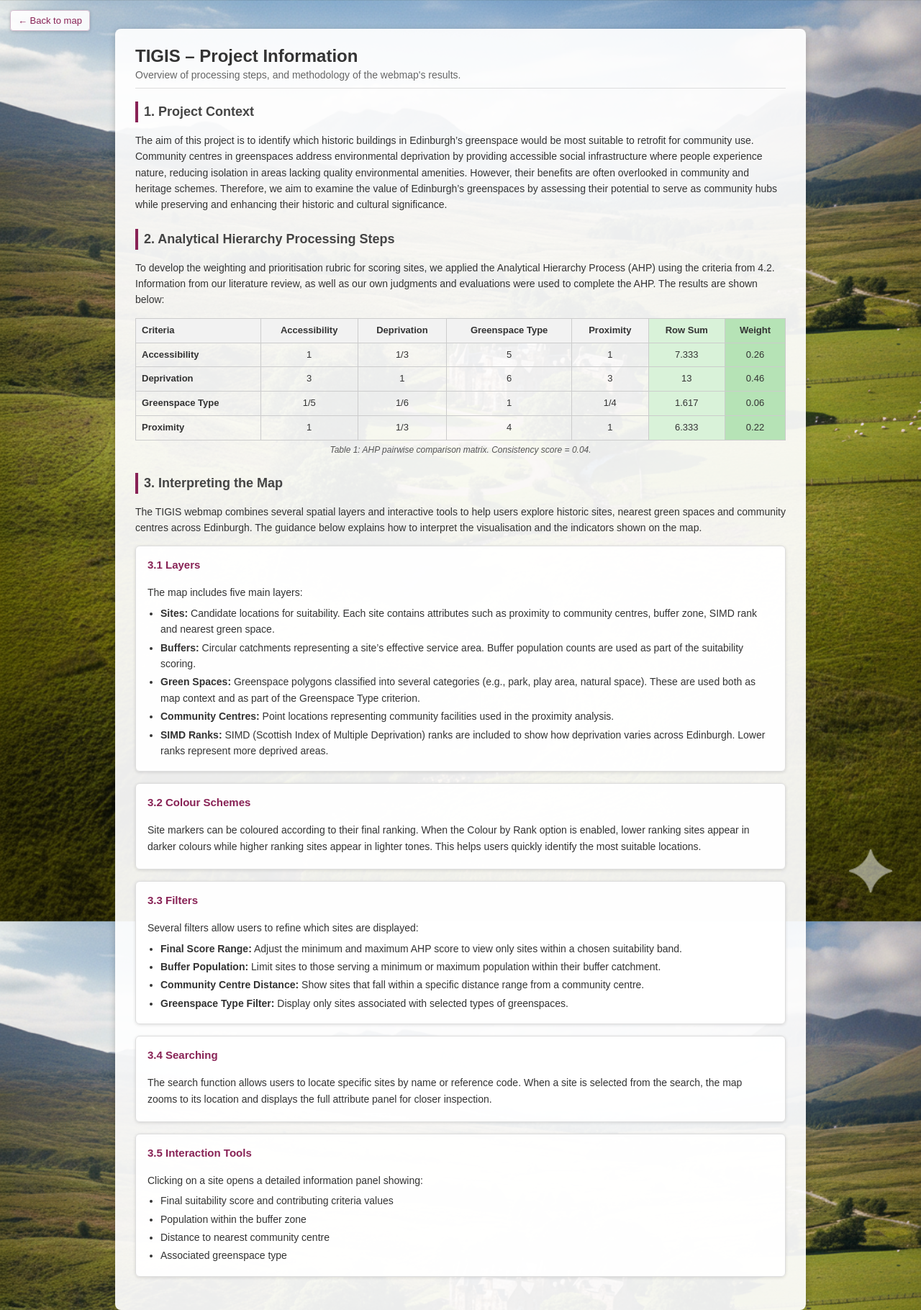
After one commit to Adokan11/TIGIS_webmap, a Flask app: page /info_overview in a window 1280 px wide. The commit adds this page. Shown: the whole page at 72% size. Run offline with Flask 3, Linux system fonts and the light colour scheme; parts of the project's set-up code (start-up, migrations or seed data) failed here and were passed over.

Commit message:
small changes to main.css, info_overview completed

```diff
--- a/app.py
+++ b/app.py
@@ -76,6 +76,11 @@
     layer_order = ['sites', 'buffers', 'spaces', 'ccs']
     return flask.render_template('index.html', layers = layer_order, space_types = good_space_types)
 
+@app.route("/info_overview")
+def info_overview():
+    return flask.render_template("info_overview.html")
+
+
 #debug
 #get_site_details('LB47863')
 #for i in datasets['sites']['DES_REF']:
--- a/static/main.css
+++ b/static/main.css
@@ -196,3 +228,219 @@
 .leaflet-popup-close-button:hover {
     color: #ff0000 !important;
 }
+
+
+/*info_overview css*/
+
+.fixed_back_link {
+    position: fixed;
+    top: 14px;
+    left: 14px;
+    z-index: 2000;
+
+    background: rgba(255, 255, 255, 0.9);
+    padding: 6px 10px;
+    border-radius: 4px;
+    color: #882255;
+    text-decoration: none;
+    font-weight: 500;
+    font-size: 13px;
+    border: 1px solid #d5bfd0;
+    box-shadow: 0 1px 4px #00000030;
+}
+
+.fixed_back_link:hover {
+    background: #f5e9f2;
+}
+
+/* Sidebar link in the webmap: Project Info */
+.info_link {
+    display: block;
+    width: 100%;
+    margin: 0 0 20px 0;
+    padding: 6px 10px;
+    background: #ffffff;
+    border: 1px solid #cccccc;
+    border-radius: 4px;
+    font-size: 14px;
+    color: #882255;
+    font-weight: bold;
+    text-decoration: none;
+    text-align: center;
+    transition:
+        background 0.2s ease,
+        transform 0.15s ease,
+        box-shadow 0.15s ease,
+        border-color 0.15s ease;
+}
+
+.info_link:hover {
+    background: #f5e6f0;
+    transform: translateY(-2px);
+    border-color: #882255;
+    box-shadow: 0 2px 6px #00000025;
+}
+
+
+
+
+body.info_page {
+    background-image: url("green_space.png");
+    background-size: cover;
+    background-position: center;
+    background-repeat: no-repeat;
+    background-attachment: fixed;
+    overflow-y: auto;
+    min-height: 100vh;
+}
+
+.info_container {
+    max-width: 960px;
+    margin: 40px auto;
+    padding: 24px 28px;
+    background: rgba(255, 255, 255, 0.92);
+    border-radius: 8px;
+    box-shadow: 0 2px 10px #00000033;
+}
+
+.info_header {
+    border-bottom: 1px solid #ddd;
+    padding-bottom: 10px;
+    margin-bottom: 18px;
+}
+
+.info_header h1 {
+    font-size: 24px;
+    margin: 0 0 4px 0;
+    color: #333;
+}
+
+.info_tagline {
+    margin: 0;
+    font-size: 14px;
+    color: #666;
+}
+
+.info_main {
+    line-height: 1.6;
+    color: #333;
+    font-size: 14px;
+}
+
+.info_section {
+    margin-bottom: 22px;
+}
+
+.info_section h2 {
+    font-size: 18px;
+    margin-bottom: 6px;
+    color: #444;
+    border-left: 4px solid #882255;
+    padding-left: 8px;
+}
+
+/* Table styling for info page (AHP and similar tables) */
+.info_table {
+    width: 100%;
+    border-collapse: collapse;
+    margin: 12px 0 4px 0;
+    font-size: 13px;
+}
+
+.info_table th,
+.info_table td {
+    border: 1px solid #cccccc;
+    padding: 6px 8px;
+    text-align: center;
+}
+
+.info_table thead th {
+    background: #f2f2f2;
+    font-weight: bold;
+}
+
+
+.info_table th:first-child,
+.info_table td:first-child {
+    text-align: left;
+}
+
+
+.info_table th:nth-child(6),
+.info_table td:nth-child(6) {
+    background: #d9f2d9;
+}
+
+
+.info_table th:nth-child(7),
+.info_table td:nth-child(7) {
+    background: #b6e3b6;
+}
+
+
+.info_table caption {
+    caption-side: bottom;
+    font-size: 12px;
+    color: #555;
+    margin-top: 4px;
+    font-style: italic;
+}
+
+/* Layout for "Interpreting the Map" cards */
+.interpret_grid {
+    display: flex;
+    flex-direction: column;   /* stack cards vertically */
+    gap: 16px;
+    margin-top: 12px;
+}
+
+
+/* Interpreting the Map – Card Styling */
+.interpret_card {
+    background: rgba(255, 255, 255, 0.96);
+    border: 1px solid #dddddd;
+    border-radius: 6px;
+    padding: 14px 16px;
+    box-shadow: 0 1px 4px #00000020;
+
+    cursor: pointer;
+
+    /* Smooth animation */
+    transition:
+        opacity 0.2s ease,
+        transform 0.2s ease,
+        box-shadow 0.2s ease,
+        border-color 0.2s ease,
+        background 0.2s ease;
+}
+
+.interpret_card h3 {
+    margin-top: 0;
+    font-size: 15px;
+    color: #882255;
+    min-height: 24px;
+}
+
+.interpret_card p {
+    margin: 4px 0 6px 0;
+    font-size: 14px;
+    line-height: 1.6;
+}
+
+.interpret_card ul {
+    margin: 4px 0 0 18px;
+    padding-left: 0;
+}
+
+.interpret_card li {
+    margin-bottom: 3px;
+}
+
+/* Hover effect */
+.interpret_card:hover {
+    opacity: 1;
+    transform: translateY(-3px);
+    box-shadow: 0 4px 12px #00000035;
+    background: rgba(255, 255, 255, 1);
+    border-color: #c8a3b9;
+}
--- /dev/null
+++ b/templates/info_overview.html
@@ -0,0 +1,222 @@
+<!DOCTYPE html>
+<html lang="en">
+<head>
+    <meta charset="UTF-8">
+    <title>TIGIS – Project Information</title>
+    <link rel="stylesheet" href="{{ url_for('static', filename='main.css') }}">
+</head>
+
+<body class="info_page">
+
+    <!-- Fixed Back-to-Map button -->
+    <a href="{{ url_for('index') }}" class="info_back_link fixed_back_link">
+        ← Back to map
+    </a>
+
+    <div class="info_container">
+
+        <header class="info_header">
+            <h1>TIGIS – Project Information</h1>
+            <p class="info_tagline">
+                Overview of processing steps, and methodology of the webmap's results.
+            </p>
+        </header>
+
+        <main class="info_main">
+
+            <section class="info_section">
+                <h2>1. Project Context</h2>
+                <p>
+                    The aim of this project is to identify which historic buildings in Edinburgh’s greenspace would
+                    be most suitable to retrofit for community use. Community centres in greenspaces address
+                    environmental deprivation by providing accessible social infrastructure where people
+                    experience nature, reducing isolation in areas lacking quality environmental amenities.
+                    However, their benefits are often overlooked in community and heritage schemes. Therefore,
+                    we aim to examine the value of Edinburgh’s greenspaces by assessing their potential to serve
+                    as community hubs while preserving and enhancing their historic and cultural significance.
+
+                </p>
+            </section>
+
+            <section class="info_section">
+                <h2>2. Analytical Hierarchy Processing Steps</h2>
+                <p>
+                    To develop the weighting and prioritisation rubric for scoring sites, we applied the Analytical
+                    Hierarchy Process (AHP) using the criteria from 4.2. Information from our literature review, as
+                    well as our own judgments and evaluations were used to complete the AHP. The results are
+                    shown below:
+                </p>
+
+                <table class="info_table ahp_table">
+        <thead>
+            <tr>
+                <th>Criteria</th>
+                <th>Accessibility</th>
+                <th>Deprivation</th>
+                <th>Greenspace Type</th>
+                <th>Proximity</th>
+                <th>Row Sum</th>
+                <th>Weight</th>
+            </tr>
+        </thead>
+        <tbody>
+            <tr>
+                <th>Accessibility</th>
+                <td>1</td>
+                <td>1/3</td>
+                <td>5</td>
+                <td>1</td>
+                <td>7.333</td>
+                <td>0.26</td>
+            </tr>
+            <tr>
+                <th>Deprivation</th>
+                <td>3</td>
+                <td>1</td>
+                <td>6</td>
+                <td>3</td>
+                <td>13</td>
+                <td>0.46</td>
+            </tr>
+            <tr>
+                <th>Greenspace Type</th>
+                <td>1/5</td>
+                <td>1/6</td>
+                <td>1</td>
+                <td>1/4</td>
+                <td>1.617</td>
+                <td>0.06</td>
+            </tr>
+            <tr>
+                <th>Proximity</th>
+                <td>1</td>
+                <td>1/3</td>
+                <td>4</td>
+                <td>1</td>
+                <td>6.333</td>
+                <td>0.22</td>
+            </tr>
+        </tbody>
+        <caption>
+            Table 1: AHP pairwise comparison matrix. Consistency score = 0.04.
+        </caption>
+    </table>
+
+
+
+
+            </section>
+
+            <section class="info_section">
+    <h2>3. Interpreting the Map</h2>
+
+    <p>
+        The TIGIS webmap combines several spatial layers and interactive tools to help users explore
+        historic sites, nearest green spaces and community centres across Edinburgh. The guidance
+        below explains how to interpret the visualisation and the indicators shown on the map.
+    </p>
+
+    <div class="interpret_grid">
+        <div class="interpret_card">
+            <h3>3.1 Layers</h3>
+            <p>
+                The map includes five main layers:
+            </p>
+            <ul>
+                <li><strong>Sites:</strong> Candidate locations for suitability. Each site contains
+                    attributes such as proximity to community centres, buffer zone, SIMD rank and
+                    nearest green space.</li>
+                <li><strong>Buffers:</strong> Circular catchments representing a site’s effective service area.
+                    Buffer population counts are used as part of the suitability scoring.</li>
+                <li><strong>Green Spaces:</strong> Greenspace polygons classified into several categories
+                    (e.g., park, play area, natural space). These are used both as map context and as part of
+                    the Greenspace Type criterion.</li>
+                <li><strong>Community Centres:</strong> Point locations representing community facilities used in
+                    the proximity analysis.</li>
+                <li><strong>SIMD Ranks:</strong> SIMD (Scottish Index of Multiple Deprivation) ranks are included
+                    to show how deprivation varies across Edinburgh. Lower ranks represent more deprived areas.</li>
+            </ul>
+        </div>
+
+        <div class="interpret_card">
+            <h3>3.2 Colour Schemes</h3>
+            <p>
+                Site markers can be coloured according to their final ranking. When the
+                Colour by Rank option is enabled, lower ranking sites appear in darker colours while
+                higher ranking sites appear in lighter tones. This helps users quickly identify the most
+                suitable locations.
+            </p>
+        </div>
+
+        <div class="interpret_card">
+            <h3>3.3 Filters</h3>
+            <p>
+                Several filters allow users to refine which sites are displayed:
+            </p>
+            <ul>
+                <li><strong>Final Score Range:</strong> Adjust the minimum and maximum AHP score to view only
+                    sites within a chosen suitability band.</li>
+                <li><strong>Buffer Population:</strong> Limit sites to those serving a minimum or maximum
+                    population within their buffer catchment.</li>
+                <li><strong>Community Centre Distance:</strong> Show sites that fall within a specific distance
+                    range from a community centre.</li>
+                <li><strong>Greenspace Type Filter:</strong> Display only sites associated with selected
+                    types of greenspaces.</li>
+            </ul>
+        </div>
+
+        <div class="interpret_card">
+            <h3>3.4 Searching</h3>
+            <p>
+                The search function allows users to locate specific sites by name or reference code.
+                When a site is selected from the search, the map zooms to its location and displays the
+                full attribute panel for closer inspection.
+            </p>
+        </div>
+
+        <div class="interpret_card">
+            <h3>3.5 Interaction Tools</h3>
+            <p>
+                Clicking on a site opens a detailed information panel showing:
+            </p>
+            <ul>
+                <li>Final suitability score and contributing criteria values</li>
+                <li>Population within the buffer zone</li>
+                <li>Distance to nearest community centre</li>
+                <li>Associated greenspace type</li>
+            </ul>
+
+        </div>
+    </div>
+</section>
+
+
+        </main>
+
+    </div>
+
+    <script>
+document.addEventListener("DOMContentLoaded", () => {
+    const cards = document.querySelectorAll(".interpret_card");
+
+    cards.forEach(card => {
+        card.addEventListener("mouseenter", () => {
+            // fade all others
+            cards.forEach(c => {
+                c.style.opacity = (c === card) ? "1" : "0.4";
+            });
+        });
+
+        card.addEventListener("mouseleave", () => {
+            // reset all cards
+            cards.forEach(c => {
+                c.style.opacity = "1";
+            });
+        });
+    });
+});
+</script>
+
+
+</body>
+</html>
```
Also changed, not shown: other parts of static/main.css (+36 -4 lines), templates/index.html (+11 -0 lines), static/green_space.png (added).
